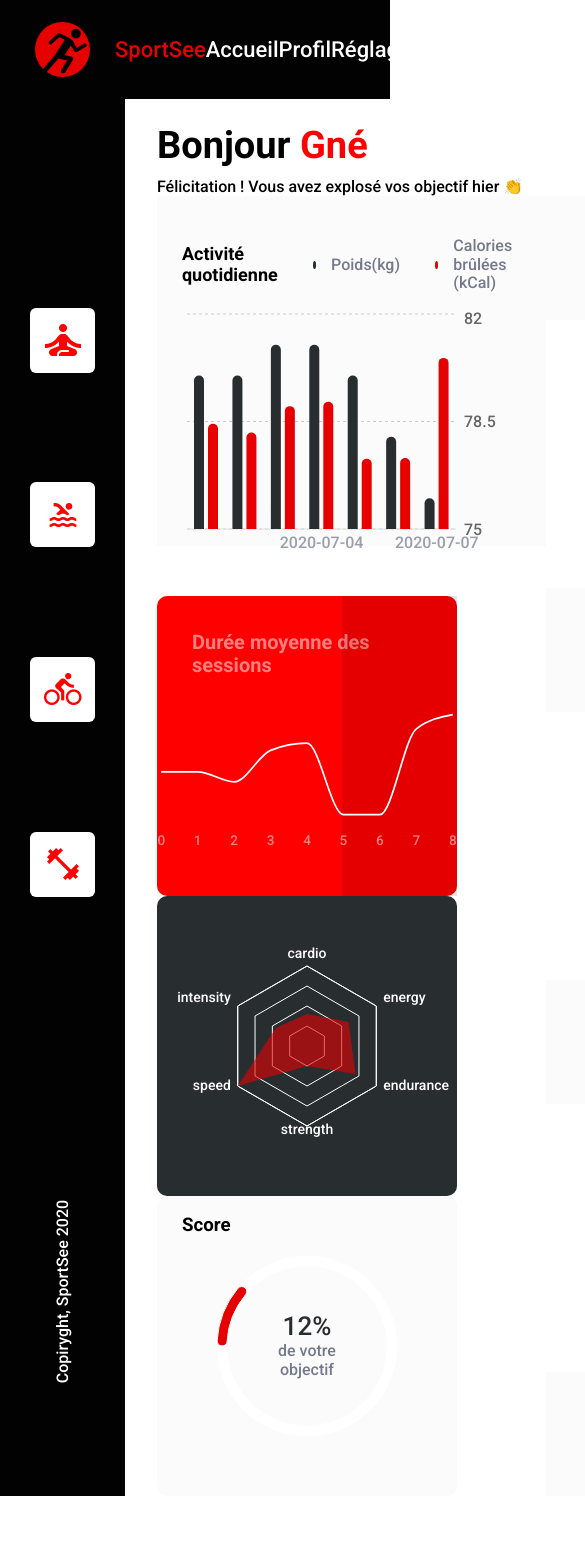
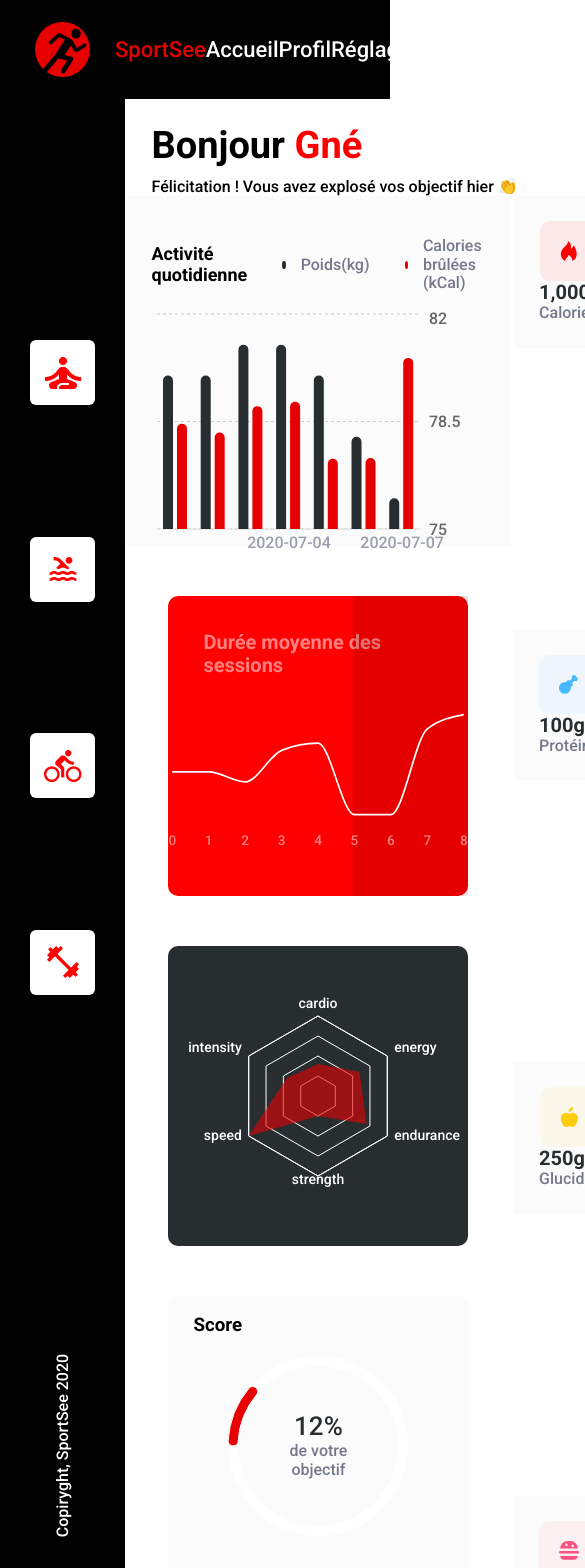
Before and after one commit to Louis-Vigneron/SportSee, a React (Create React App) app in the folder Front/: page / in a window 390 px wide. Shown: the top 1568 px of the page, 585 px wide, since content can reach past the window. Before the commit the page ends 1501 px from the top, so only its background shows below. Built offline with nearby package versions, Linux system fonts and the light colour scheme.

Commit message:
add responsive for 1024px min

```diff
--- a/Front/src/Components/Main/LineChart/_LineChart.scss
+++ b/Front/src/Components/Main/LineChart/_LineChart.scss
@@ -8,6 +8,7 @@
     font-weight: 500;
     border-radius: 10px;
     position: relative;
+    margin-bottom: 50px;
     &__label{
         &__time{
             background-color: $color_white;
--- a/Front/src/Components/Main/PieChart/_PieChart.scss
+++ b/Front/src/Components/Main/PieChart/_PieChart.scss
@@ -6,6 +6,7 @@
     font-weight: 500;
     border-radius: 10px;
     position: relative;
+    margin-bottom: 50px;
     &__text{
         position: absolute;
         top: 100px;
--- a/Front/src/Components/Main/RadarChart/_RadarChart.scss
+++ b/Front/src/Components/Main/RadarChart/_RadarChart.scss
@@ -6,4 +6,5 @@
     font-weight: 500;
     border-radius: 10px;
     font-size: 14px;
+    margin-bottom: 50px;
 }
--- a/Front/src/Components/Main/_Main.scss
+++ b/Front/src/Components/Main/_Main.scss
@@ -8,6 +8,7 @@
         flex-wrap: wrap;
         align-items: center;
         justify-content: center;
+        margin-bottom: 25px;
        &__welcome{
          width: 90%;
          margin-top: 25px;
@@ -27,11 +28,14 @@
 
 
         &__charts{
-            width: 75%;
+            width: 70%;
             display: flex;
             flex-wrap: wrap;
             align-items: center;
             justify-content: space-between;
+            @media (max-width:1095px) {
+                justify-content: center;
+            }
         }
     }
 
@@ -40,20 +44,18 @@
         align-items: center;
         justify-content: space-between;
         flex-direction: column;
-
+        width: 25%;
         &__cat {
-            width: 200px;
-            height: 124px;
             background-color: $color_whiteLight;
             display: flex;
             justify-content: space-around;
             align-items: center;
-            padding: 0 25px;
-
+            flex-wrap: wrap;
+            width: 50%;
+            padding: 25px;
             &__figure {
                 padding: 20px;
                 border-radius: 10px;
-
                 &--kCal {
                     background-color: rgba(255, 0, 0, 0.07);
                 }
--- a/Front/src/Styles/index.css
+++ b/Front/src/Styles/index.css
@@ -59,6 +59,7 @@ body, html {
   flex-wrap: wrap;
   align-items: center;
   justify-content: center;
+  margin-bottom: 25px;
 }
 .main__page__welcome {
   width: 90%;
@@ -76,26 +77,32 @@ body, html {
   margin: 0;
 }
 .main__page__charts {
-  width: 75%;
+  width: 70%;
   display: flex;
   flex-wrap: wrap;
   align-items: center;
   justify-content: space-between;
+}
+@media (max-width: 1095px) {
+  .main__page__charts {
+    justify-content: center;
+  }
 }
 .main__info {
   display: flex;
   align-items: center;
   justify-content: space-between;
   flex-direction: column;
+  width: 25%;
 }
 .main__info__cat {
-  width: 200px;
-  height: 124px;
   background-color: #FBFBFB;
   display: flex;
   justify-content: space-around;
   align-items: center;
-  padding: 0 25px;
+  flex-wrap: wrap;
+  width: 50%;
+  padding: 25px;
 }
 .main__info__cat__figure {
   padding: 20px;
@@ -221,6 +228,7 @@ body, html {
   font-weight: 500;
   border-radius: 10px;
   position: relative;
+  margin-bottom: 50px;
 }
 .lineChart__label__time {
   background-color: #FFFFFF;
@@ -272,6 +280,7 @@ body, html {
   font-weight: 500;
   border-radius: 10px;
   font-size: 14px;
+  margin-bottom: 50px;
 }
 
 .pieChart {
@@ -282,6 +291,7 @@ body, html {
   font-weight: 500;
   border-radius: 10px;
   position: relative;
+  margin-bottom: 50px;
 }
 .pieChart__text {
   position: absolute;
```
Also changed, not shown: 1 other file (tests, documents, lock files or other folders).
